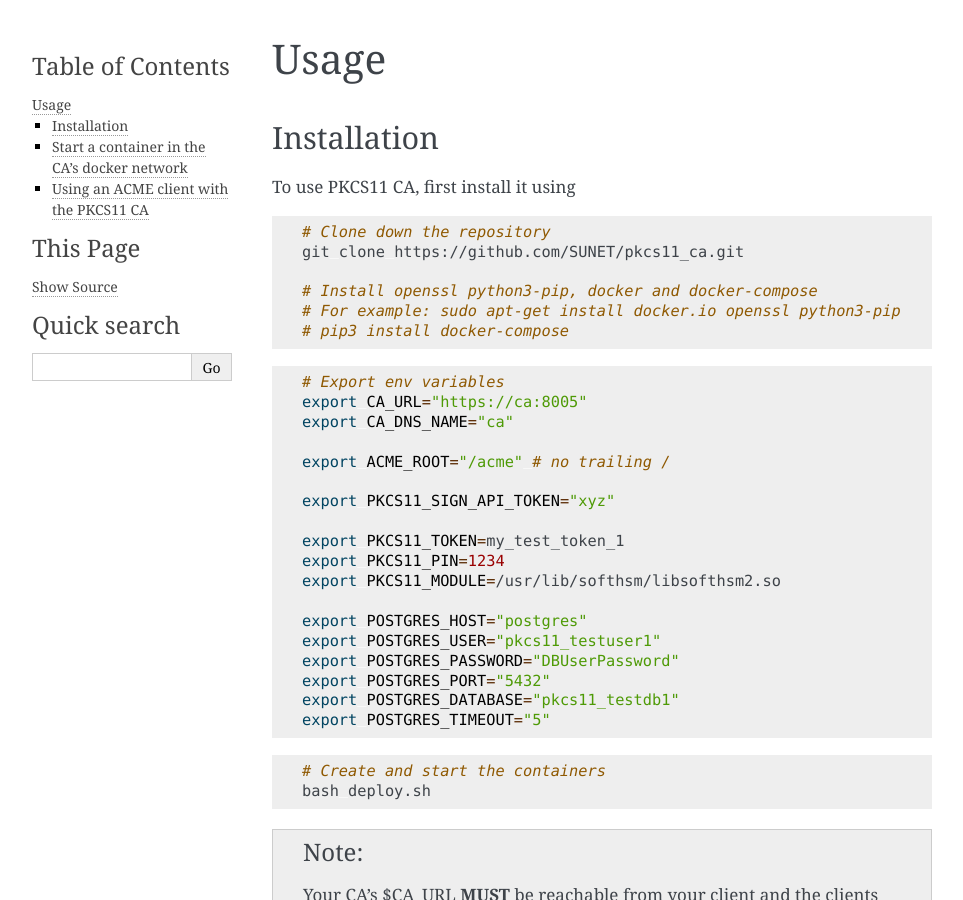
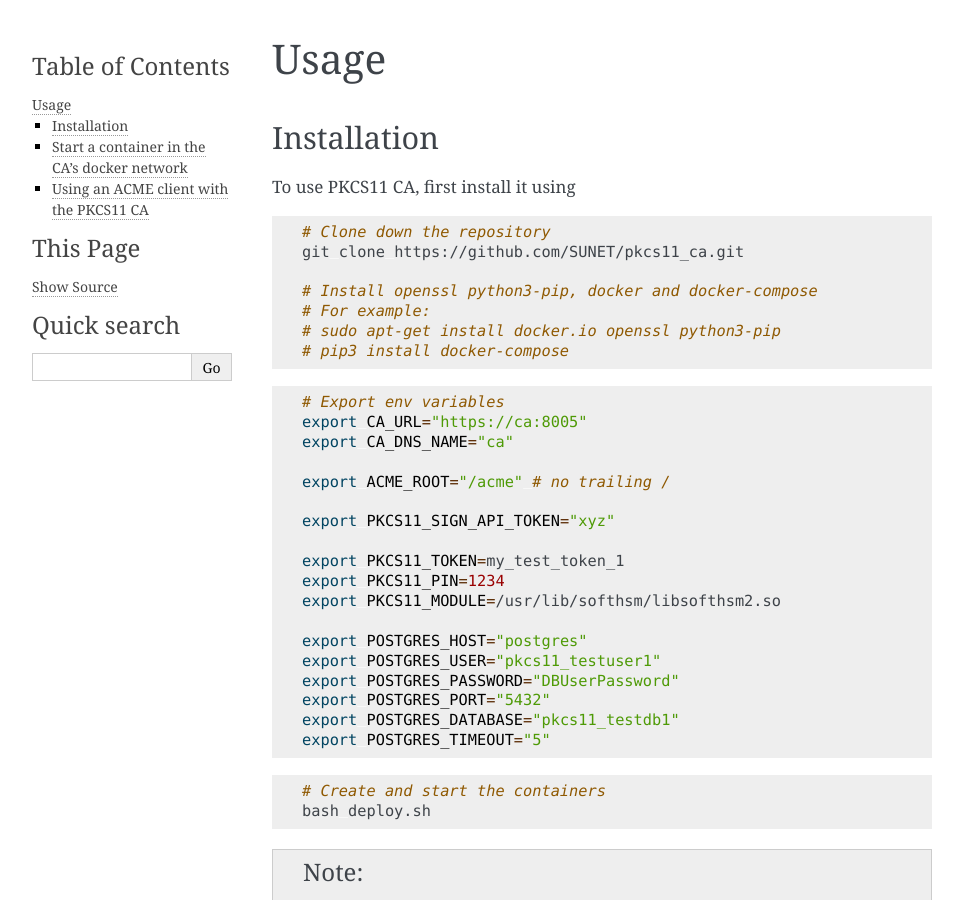
Before and after one commit to SUNET/pkcs11_ca, a Sphinx documentation site: the page built from docs/source/usage.rst, in a window 1280 px wide and 900 px high. Shown: the whole window, without its empty margins (148-1111 px from the left). Built offline with Sphinx 7.4.7, drawn with Linux system fonts in a browser that asks for light colours.

Commit message:
more docs

```diff
--- a/docs/source/usage.rst
+++ b/docs/source/usage.rst
@@ -12,7 +12,8 @@ To use PKCS11 CA, first install it using
    git clone https://github.com/SUNET/pkcs11_ca.git
 
    # Install openssl python3-pip, docker and docker-compose
-   # For example: sudo apt-get install docker.io openssl python3-pip
+   # For example:
+   # sudo apt-get install docker.io openssl python3-pip
    # pip3 install docker-compose
 
 .. code-block:: bash
```
